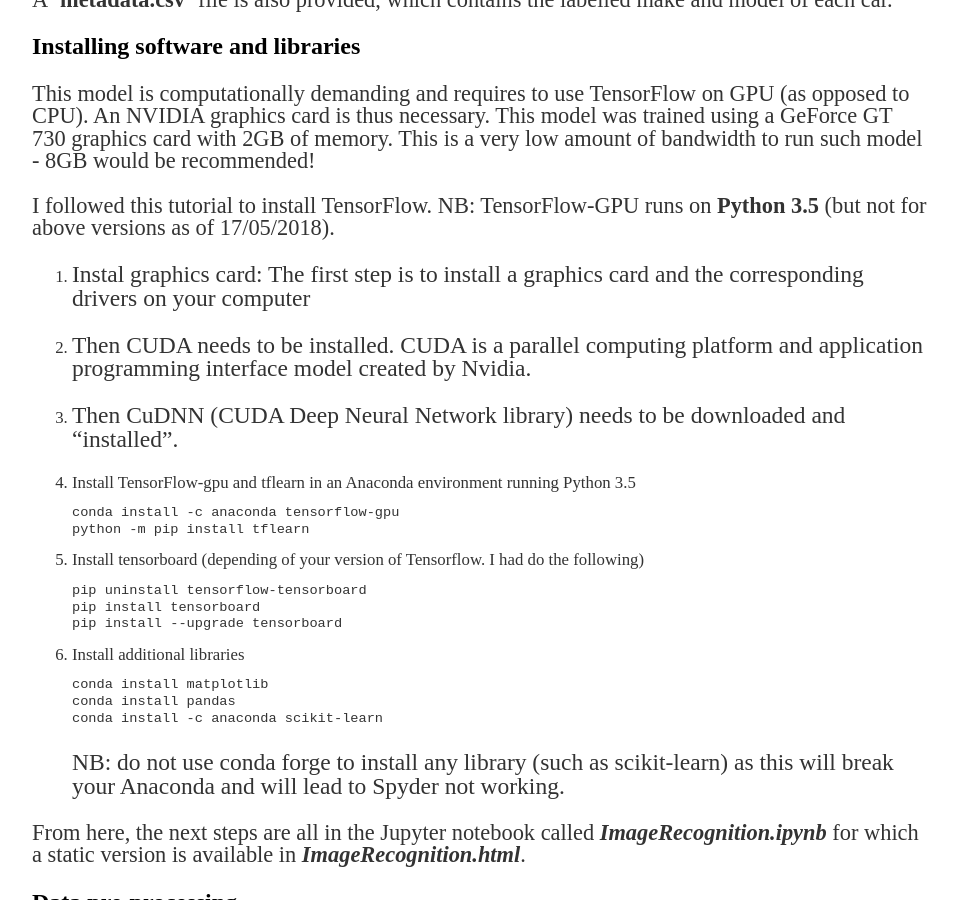
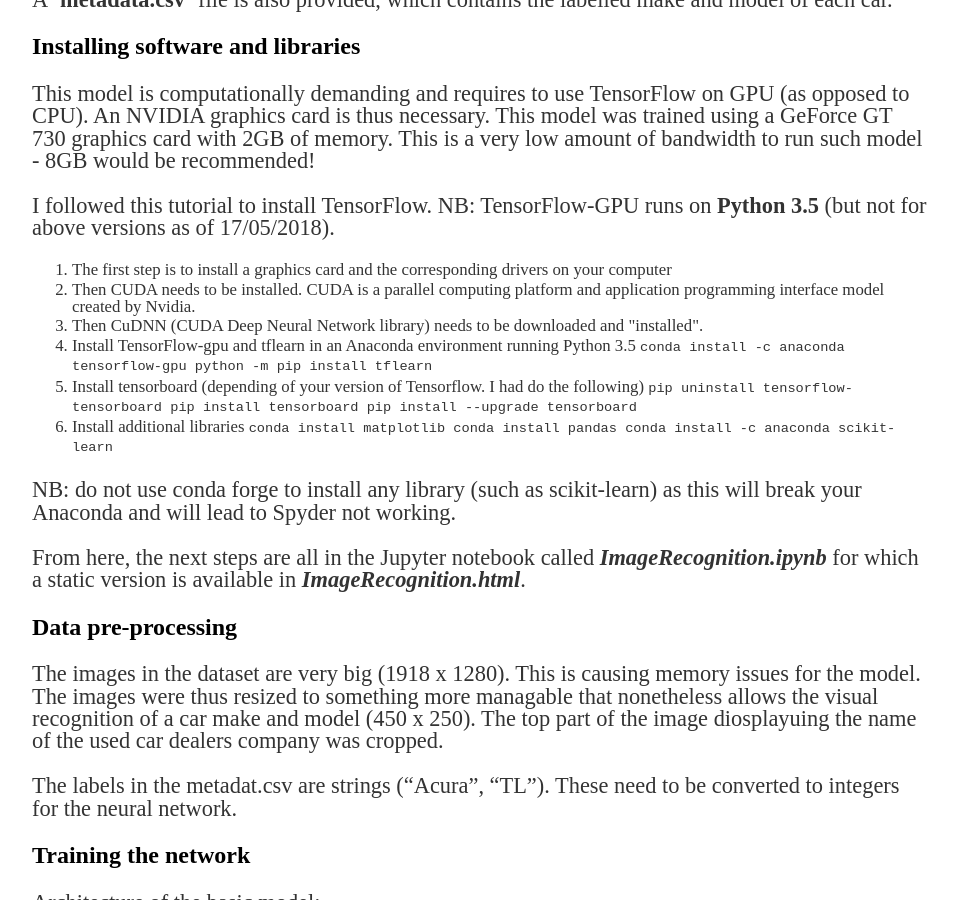
Before and after one commit to mednche/mednche.github.io, a Jekyll site: the page built from _posts/2018-05-08-ImageRecognition.md, in a window 1280 px wide and 900 px high, scrolled down 1203 px. Shown: the whole window, without its empty margins (160-1118 px from the left). Built offline with Jekyll 4.4.1, drawn with Linux system fonts in a browser that asks for light colours.

Commit message:
Update 2018-05-08-ImageRecognition.md

````diff
--- a/_posts/2018-05-08-ImageRecognition.md
+++ b/_posts/2018-05-08-ImageRecognition.md
@@ -30,30 +30,23 @@
 I followed [this tutorial](https://www.codingforentrepreneurs.com/blog/install-tensorflow-gpu-windows-cuda-cudnn/) to install TensorFlow.
 NB: TensorFlow-GPU runs on **Python 3.5** (but not for above versions as of 17/05/2018).
 
-1. Instal graphics card:
-The first step is to install a graphics card and the corresponding drivers on your computer
+<ol>
+  <li>The first step is to install a graphics card and the corresponding drivers on your computer</li>
+  <li>Then CUDA needs to be installed. CUDA is a parallel computing platform and application programming interface model created by Nvidia.</li>
+  <li>Then CuDNN (CUDA Deep Neural Network library) needs to be downloaded and "installed".</li>
+  <li>Install TensorFlow-gpu and tflearn in an Anaconda environment running Python 3.5
+<code>conda install -c anaconda tensorflow-gpu
+  python -m pip install tflearn</code></li>
+   <li>Install tensorboard (depending of your version of Tensorflow. I had do the following)
+<code>pip uninstall tensorflow-tensorboard
+pip install tensorboard
+pip install --upgrade tensorboard</code></li>
+   <li>Install additional libraries
+<code>conda install matplotlib
+conda install pandas
+conda install -c anaconda scikit-learn </code></li>
+</ol>
 
-2. Then CUDA needs to be installed. CUDA is a parallel computing platform and application programming interface model created by Nvidia.
-
-3. Then CuDNN (CUDA Deep Neural Network library) needs to be downloaded and "installed".
-
-4. Install TensorFlow-gpu and tflearn in an Anaconda environment running Python 3.5
-```
-conda install -c anaconda tensorflow-gpu
-python -m pip install tflearn
-```
-5. Install tensorboard (depending of your version of Tensorflow. I had do the following)
-```
-pip uninstall tensorflow-tensorboard
-pip install tensorboard
-pip install --upgrade tensorboard
-```
-6. Install additional libraries
-```
-conda install matplotlib
-conda install pandas
-conda install -c anaconda scikit-learn
-```
 NB: do not use conda forge to install any library (such as scikit-learn) as this will break your Anaconda and will lead to Spyder not working.
 
 
````
